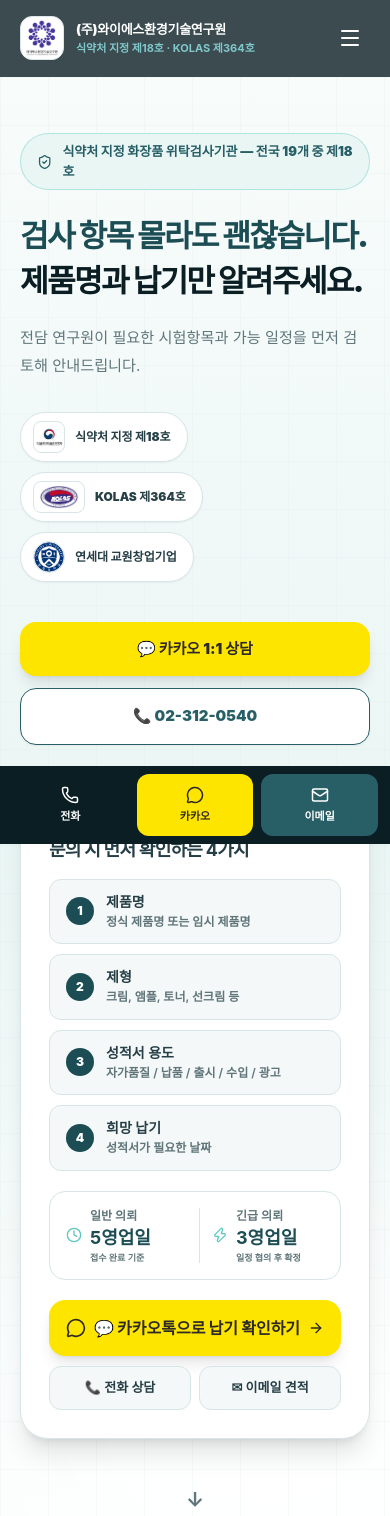
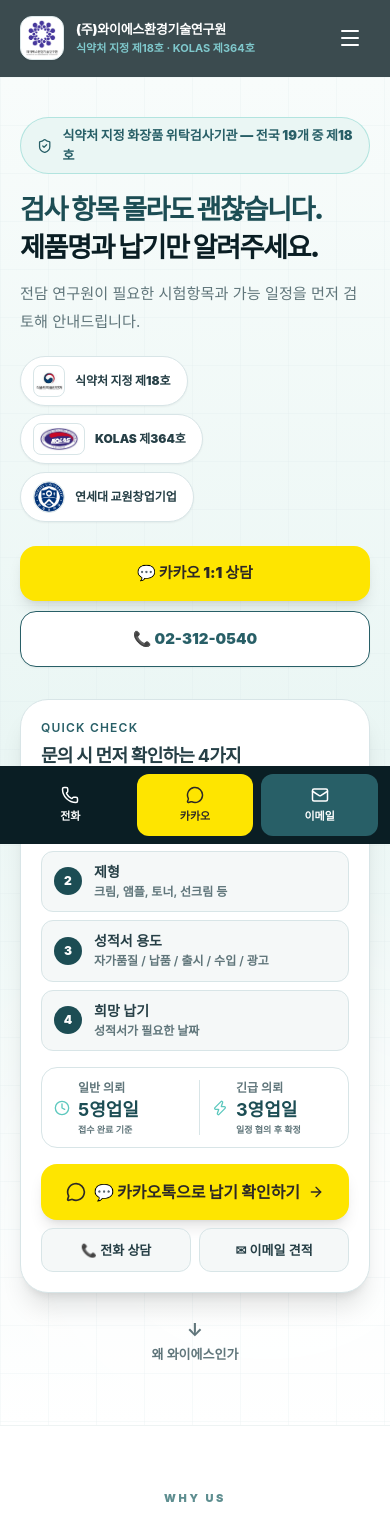
Before and after one commit to YSIET/ysiet-cosmetics-testing, a React (Vite) app: page / in a window 390 px wide. Shown: the top 1516 px of the page. Built offline with nearby package versions, Linux system fonts and the light colour scheme; a web font is replaced by a local one.

Commit message:
polish(7): tighten hero spacing on mobile to reduce scroll fatigue
Co-authored-by: Cursor <cursoragent@cursor.com>

```diff
--- a/src/App.jsx
+++ b/src/App.jsx
@@ -299,7 +299,7 @@ function Footer() {
 
 function HomeHeroNew() {
   return (
-    <section className="relative overflow-hidden bg-gradient-to-b from-[#F8FCFB] via-[#EAF6F4] to-[#FFFFFF]">
+    <section className="relative min-h-0 overflow-hidden bg-gradient-to-b from-[#F8FCFB] via-[#EAF6F4] to-[#FFFFFF]">
       <div className="pointer-events-none absolute inset-0 overflow-hidden">
         <div className="absolute left-1/2 top-0 h-[500px] w-[900px] -translate-x-1/2 -translate-y-1/3 rounded-full bg-[#5DC8BE]/14 blur-[130px]" />
         <div className="absolute -right-32 bottom-0 h-[400px] w-[500px] rounded-full bg-white/70 blur-[100px]" />
@@ -311,23 +311,23 @@ function HomeHeroNew() {
           }}
         />
       </div>
-      <div className="relative mx-auto max-w-7xl px-5 pb-14 pt-14 lg:pb-18 lg:pt-16">
-        <div className="grid gap-10 lg:grid-cols-[3fr_2fr] lg:items-start lg:gap-12">
+      <div className="relative mx-auto max-w-7xl px-5 pt-10 pb-10 sm:pt-14 sm:pb-14 lg:pt-16 lg:pb-[4.5rem]">
+        <div className="grid gap-8 sm:gap-10 lg:grid-cols-[3fr_2fr] lg:items-start lg:gap-12">
           <div>
-            <div className="mb-7 inline-flex items-center gap-2.5 rounded-full border border-[#5DC8BE]/40 bg-[#EAF6F4] px-4 py-2">
+            <div className="mb-5 inline-flex items-center gap-2.5 rounded-full border border-[#5DC8BE]/40 bg-[#EAF6F4] px-4 py-2 sm:mb-6 lg:mb-7">
               <ShieldCheck className="h-4 w-4 text-[#285F67]" />
               <span className="text-[13px] font-black text-[#285F67]">
                 식약처 지정 화장품 위탁검사기관 — 전국 19개 중 제18호
               </span>
             </div>
-            <h1 className="max-w-[560px] text-[clamp(1.95rem,3.8vw,3rem)] font-black leading-[1.18] tracking-[-0.055em]">
+            <h1 className="max-w-[560px] text-[clamp(1.7rem,5vw,2.95rem)] font-black leading-[1.18] tracking-[-0.055em] sm:text-[clamp(1.85rem,4.2vw,3rem)] lg:text-[clamp(1.95rem,3.8vw,3rem)]">
               <span className="block text-[#1C4D54]" style={{ wordBreak: "keep-all" }}>검사 항목 몰라도 괜찮습니다.</span>
-              <span className="mt-2 block text-[#0A1E24]" style={{ wordBreak: "keep-all" }}>제품명과 납기만 알려주세요.</span>
+              <span className="mt-1.5 block text-[#0A1E24] sm:mt-2" style={{ wordBreak: "keep-all" }}>제품명과 납기만 알려주세요.</span>
             </h1>
-            <p className="mt-6 max-w-lg text-[clamp(0.95rem,1.2vw,1.06rem)] leading-[1.85] text-[#60767B]">
+            <p className="mt-4 max-w-lg text-[clamp(0.95rem,1.2vw,1.06rem)] leading-[1.85] text-[#60767B] sm:mt-5 lg:mt-6">
               전담 연구원이 필요한 시험항목과 가능 일정을 먼저 검토해 안내드립니다.
             </p>
-            <div className="mt-8 flex flex-wrap gap-2.5">
+            <div className="mt-5 flex flex-wrap gap-2 sm:mt-7 sm:gap-2.5 lg:mt-8">
               <span className="inline-flex items-center gap-2.5 rounded-full border border-[#D8E5E7] bg-white px-3 py-2 pr-4 shadow-sm transition hover:shadow-md">
                 <span className="flex h-8 w-8 shrink-0 items-center justify-center rounded-lg border border-[#D8E5E7] bg-white">
                   <img src={MFDS_LOGO} alt="" className="h-7 w-7 object-contain" /></span>
@@ -344,7 +344,7 @@ function HomeHeroNew() {
                 <span className="text-[12px] font-black text-[#263F46] sm:text-[13px]">연세대 교원창업기업</span>
               </span>
             </div>
-            <div className="mt-10 flex flex-col gap-3 sm:flex-row sm:flex-wrap">
+            <div className="mt-6 flex flex-col gap-2.5 sm:mt-8 sm:flex-row sm:flex-wrap sm:gap-3 lg:mt-10">
               <a href={KAKAO_URL} target="_blank" rel="noreferrer"
                 className="inline-flex flex-1 min-w-[200px] items-center justify-center gap-2 rounded-2xl bg-[#FEE500] px-6 py-4 text-[15px] font-black text-[#2D2926] shadow-lg transition hover:bg-[#F6D600]">
                 💬 카카오 1:1 상담
@@ -356,10 +356,10 @@ function HomeHeroNew() {
             </div>
           </div>
 
-          <div className="rounded-[28px] border border-[#D8E5E7] bg-white p-7 shadow-xl lg:sticky lg:top-28">
+          <div className="rounded-[28px] border border-[#D8E5E7] bg-white p-5 shadow-xl sm:p-6 lg:sticky lg:top-28 lg:p-7">
             <p className="mb-2 text-xs font-semibold uppercase tracking-widest text-[#285F67]">Quick Check</p>
             <h2 className="text-lg font-bold leading-snug tracking-[-0.04em] text-[#263F46]">문의 시 먼저 확인하는 4가지</h2>
-            <div className="mt-4 space-y-2.5">
+            <div className="mt-3 space-y-2 sm:mt-4 sm:space-y-2.5 lg:space-y-2.5">
               {[
                 ["제품명", "정식 제품명 또는 임시 제품명"],
                 ["제형", "크림, 앰플, 토너, 선크림 등"],
@@ -367,7 +367,7 @@ function HomeHeroNew() {
                 ["희망 납기", "성적서가 필요한 날짜"],
               ].map(([title, desc], i) => (
                 <div key={title}
-                  className="flex items-center gap-3 rounded-xl border border-[#D8E5E7] bg-[#F5F8F8] px-4 py-3">
+                  className="flex items-center gap-3 rounded-xl border border-[#D8E5E7] bg-[#F5F8F8] px-3 py-2.5 sm:px-4 sm:py-3 lg:px-4 lg:py-3">
                   <span className="flex h-7 w-7 shrink-0 items-center justify-center rounded-full bg-[#1C4D54] text-xs font-black text-white">{i + 1}</span>
                   <div className="min-w-0">
                     <span className="block text-sm font-semibold text-[#263F46]">{title}</span>
@@ -376,7 +376,7 @@ function HomeHeroNew() {
                 </div>
               ))}
             </div>
-            <div className="mt-5 grid grid-cols-2 gap-2 rounded-2xl border border-[#D8E5E7] bg-white p-4">
+            <div className="mt-4 grid grid-cols-2 gap-2 rounded-2xl border border-[#D8E5E7] bg-white p-3 sm:mt-5 sm:p-4 lg:mt-5">
               <div className="flex items-center gap-2">
                 <Clock className="h-4 w-4 shrink-0 text-[#5DC8BE]" />
                 <div>
@@ -394,7 +394,7 @@ function HomeHeroNew() {
                 </div>
               </div>
             </div>
-            <div className="mt-5 space-y-2.5">
+            <div className="mt-4 space-y-2 sm:mt-5 sm:space-y-2.5 lg:space-y-2.5">
               <a href={KAKAO_URL} target="_blank" rel="noreferrer"
                 className="flex h-14 w-full items-center justify-center gap-2 rounded-2xl bg-[#FEE500] font-black text-[#2D2926] shadow-lg transition hover:bg-[#F6D600]">
                 <MessageCircle className="h-5 w-5" />💬 카카오톡으로 납기 확인하기 <ArrowRight className="h-4 w-4 shrink-0" />
@@ -412,9 +412,9 @@ function HomeHeroNew() {
             </div>
           </div>
         </div>
-        <div className="mt-14 flex justify-center pb-6">
-          <a href="#home-usp" className="group inline-flex flex-col items-center gap-1 text-[13px] font-bold text-[#60767B] transition hover:text-[#285F67]">
-            <span className="animate-bounce text-xl leading-none text-[#60767B]">↓</span>
+        <div className="mt-8 flex justify-center pb-5 sm:mt-12 sm:pb-5 lg:mt-14 lg:pb-6">
+          <a href="#home-usp" className="group inline-flex flex-col items-center gap-0.5 text-[13px] font-bold text-[#60767B] transition hover:text-[#285F67] sm:gap-1">
+            <span className="animate-bounce text-lg leading-none text-[#60767B] sm:text-xl">↓</span>
             <span>왜 와이에스인가</span>
           </a>
         </div>
```
